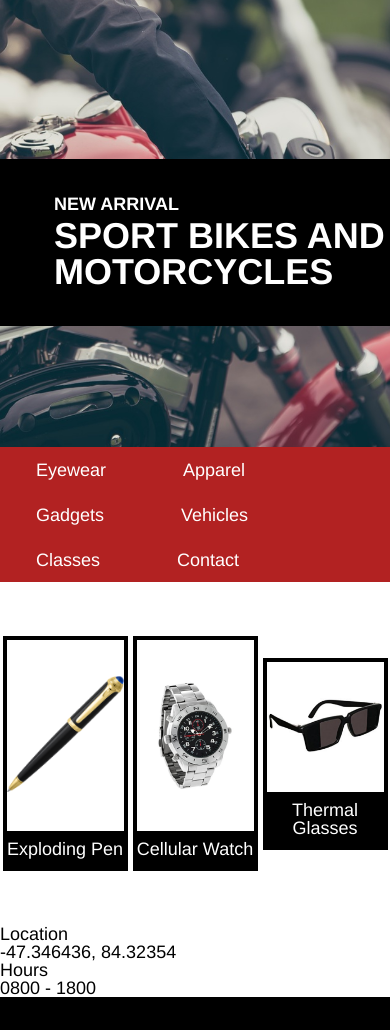
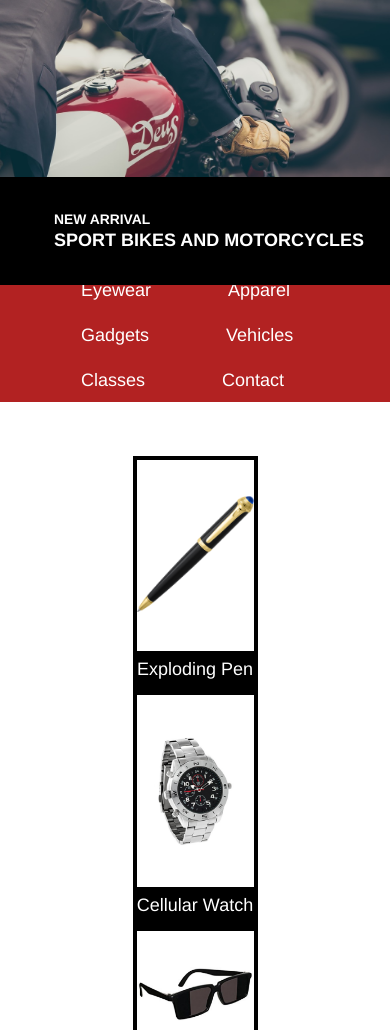
Before and after one commit to krdm1/secretagentsupply, a plain HTML site: page index.html in a window 390 px wide. Shown: the part 51-1081 px from the top of the page. Drawn offline with Linux system fonts and the light colour scheme.

Commit message:
Media query mobile

```diff
--- a/index.html
+++ b/index.html
@@ -8,8 +8,8 @@
   </head>
   <body>
     <header>
-      <div class="containter">
-        <p><img class="logo" src="./resources/images/logo.png" alt="Secret Agent Supply Inc."></p>
+      <div class="container">
+        <img class="logo" src="./resources/images/logo.png" alt="Secret Agent Supply Inc.">
         <h3>SECRET AGENT SUPPLY INC.</h3>
       </div>
     </header>
@@ -51,18 +51,18 @@
     </div>
 
     <div class="container shopinfo">
-      <div>
-        <p>Location</p>
+      <div class="locs">
+        <h3>Location</h3>
         <p>-47.346436, 84.32354</p>
       </div>
-      <div>
-        <p>Hours</p>
+      <div class="hours">
+        <h3>Hours</h3>
         <p>0800 - 1800</p>
       </div>
     </div>
 
     <footer>
-      <div class="copyright">
+      <div class="copyright container">
         <p>Copyright Secret Agent Supply Inc.</p>
       </div>
     </footer>
--- a/resources/css/style.css
+++ b/resources/css/style.css
@@ -31,6 +31,7 @@ header {
   background-position: center;
   background-size: cover;
 }
+
 .content {
   background-color: black;
   width: 20rem;
@@ -65,6 +66,7 @@ li {
   display: inline-block;
   padding: 0.75rem 2rem;
 }
+
 .navigation h1 {
   display: none;
 }
@@ -102,6 +104,27 @@ figure {
   text-align: center;
 }
 
+/*location and hours */
+.shopinfo {
+  display: flex;
+  flex-direction: row;
+  flex-wrap: wrap;
+  justify-content: space-between;
+  align-content: flex-start;
+  margin: 3rem 0;
+}
+
+.locs, .hours {
+  width: 35%;
+  min-width:
+}
+
+.locs h3, .hours h3 {
+  background-color: black;
+  color: white;
+  padding: 1rem 2rem;
+}
+
 footer {
   background-color: black;
   color: white;
@@ -113,9 +136,42 @@ footer {
 /* tablet view */
 @media only screen and (max-width: 1024px) {
 
+
 }
 
 /* mobile view */
 @media only screen and (max-width: 470px) {
 
+  /*Banner Section on mobile*/
+  .banner {
+    height: 15rem;
+  }
+  .content {
+    background-color: black;
+    background-size:
+    position: relative;
+    top: 10rem;
+    padding: 2rem 3rem;
+  }
+  .content h3{
+    font-size: .77rem;
+  }
+  .content h1 {
+    font-size: 1rem;
+  }
+/* navigation bar */
+  .navigation h1 {
+    display: inline;
+  }
+  .ul {
+    display: hide;
+  }
+  .gallery {
+    flex-direction: column;
+  }
+
+  .shopinfo {
+    flex-direction: column;
+  }
+
 }
```
Also changed, not shown: 1 other file.
